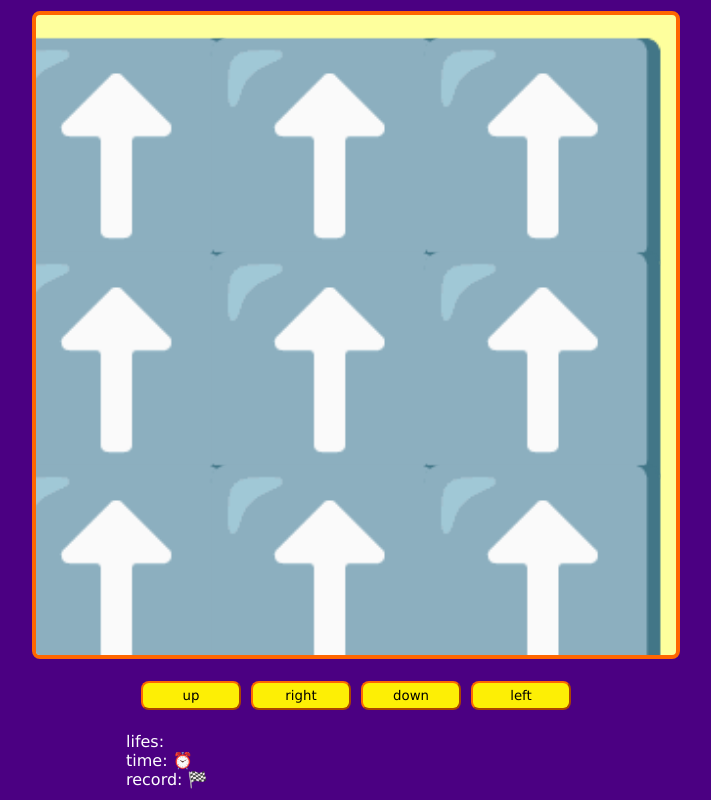
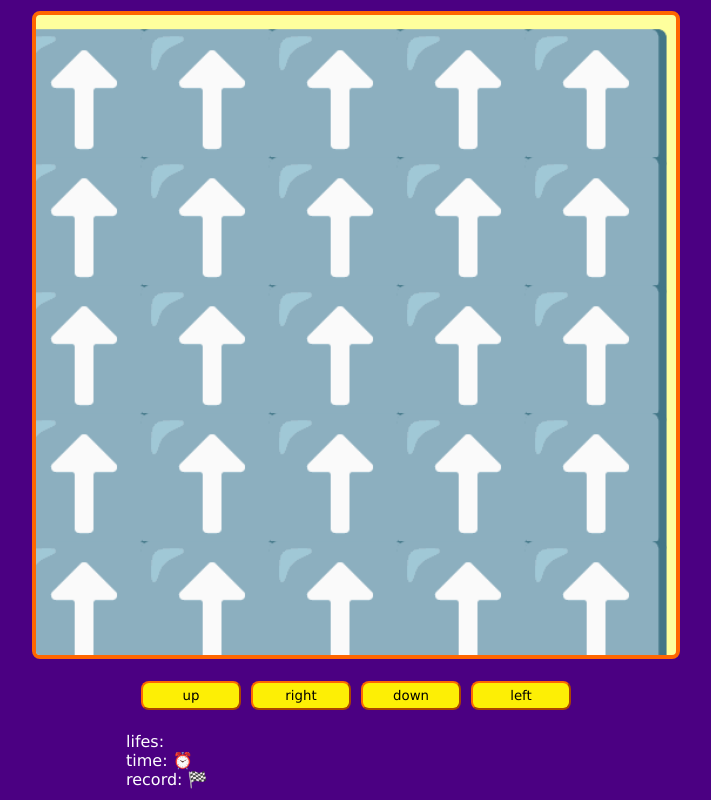
Before and after one commit to rieramos/braining-js, a plain HTML site: page index.html in a window 1280 px wide. Shown: the whole page, without its empty margins (284-995 px from the left). Drawn offline with Linux system fonts and the light colour scheme.

Commit message:
capacity increased

```diff
--- a/game.js
+++ b/game.js
@@ -13,13 +13,13 @@ function canvasInterface(){
 
 // funcs
     //usage: canvasInterfaceIcons
-    function canvasInterfaceIcons() { const elementsSize = canvasSize / 3;
+    function canvasInterfaceIcons() { const elementsSize = canvasSize / 5;
 
         game.font = elementsSize + 'px Verdana';
         game.textAlign = 'end';
 
-        for (let y = 1; y < 4; y++) { log('y axis: ' + y);
-            for (let x = 1; x < 4; x++) { log('x axis: ' + x);
+        for (let y = 1; y < 6; y++) { log('y axis: ' + y);
+            for (let x = 1; x < 6; x++) { log('x axis: ' + x);
                 game.fillText(arrows['up'],elementsSize * x, elementsSize * y);
             }
         }
--- a/index.html
+++ b/index.html
@@ -5,7 +5,7 @@
   <meta http-equiv="X-UA-Compatible" content="IE=edge">
   <meta name="viewport" content="width=device-width, initial-scale=1.0">
   <link rel="stylesheet" href="./style.css">
-  <title>braining</title>
+  <title>braining (js)</title>
 </head>
 <body>
   <div class="game-container">
```
